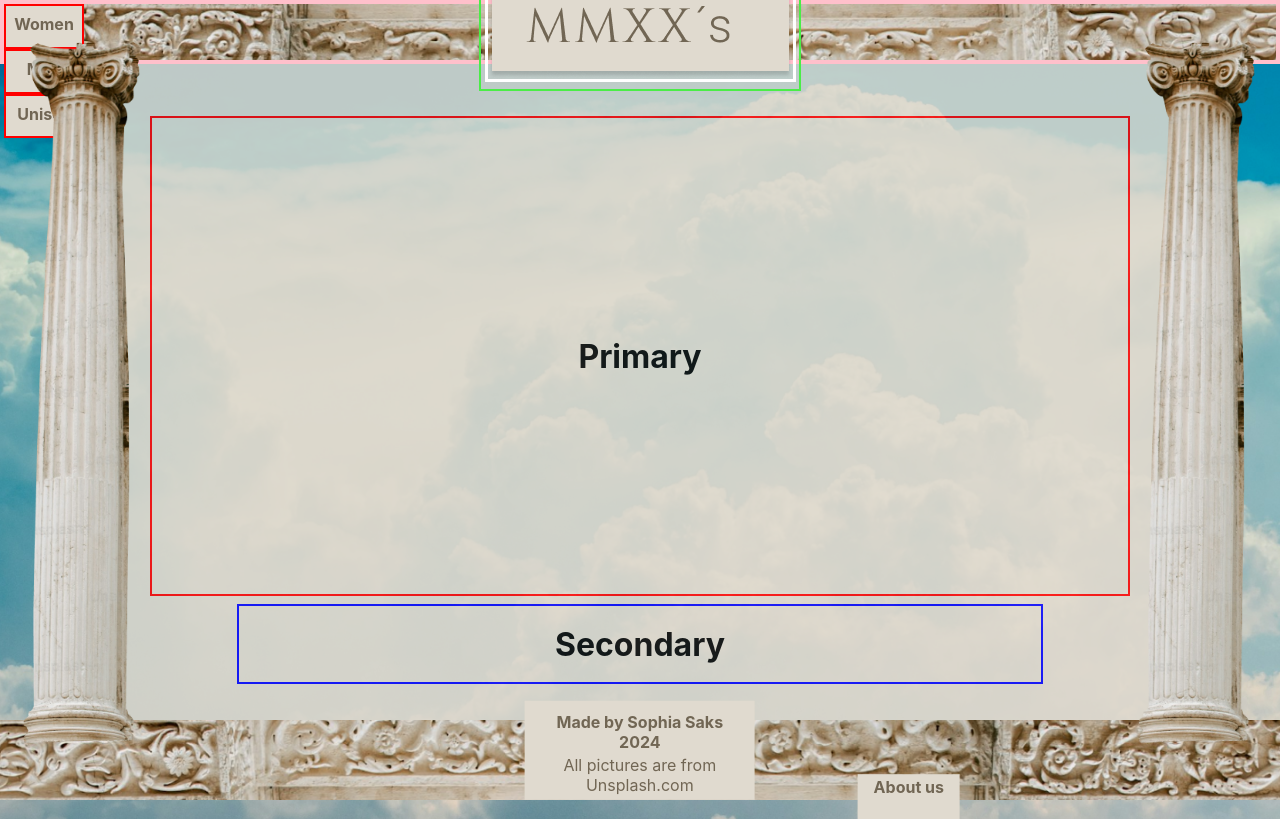
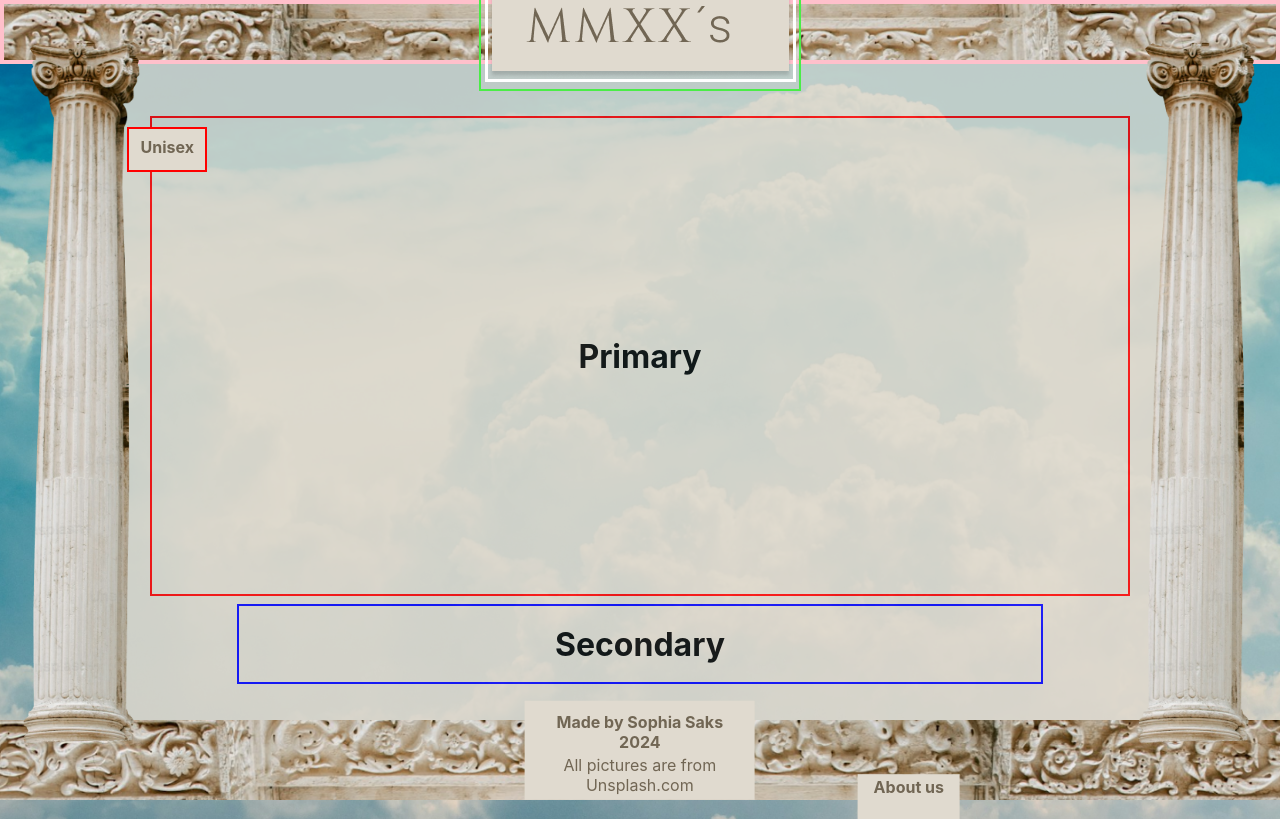
Before and after one commit to SophiaSaks/clothing-store, a React (Create React App) app in the folder clothing-store-frontend/: page / in a window 1280 px wide. Built offline with nearby package versions, Linux system fonts and the light colour scheme.

Commit message:
done for 2nite

```diff
--- a/clothing-store-frontend/src/components/Navbar.css
+++ b/clothing-store-frontend/src/components/Navbar.css
@@ -36,14 +36,26 @@ ul {
     width: 8%;
     text-align: center;
     height: 2.8rem;
+    padding: 0.2rem;
 
 }
 
 ul > * {
+
+    position:absolute;
+    top: 4;
     width: 5rem;
     border: 2px solid red;
     background-color: #E0DACF;
     height: 2.8rem;
     padding: 0.5rem;
     font-weight: bold;
+    margin: 120px;
 }
+
+li:hover {
+    rotate:20deg;
+    background-color: #716654;
+    color: #E0DACF;
+    display: flex;
+}
```
